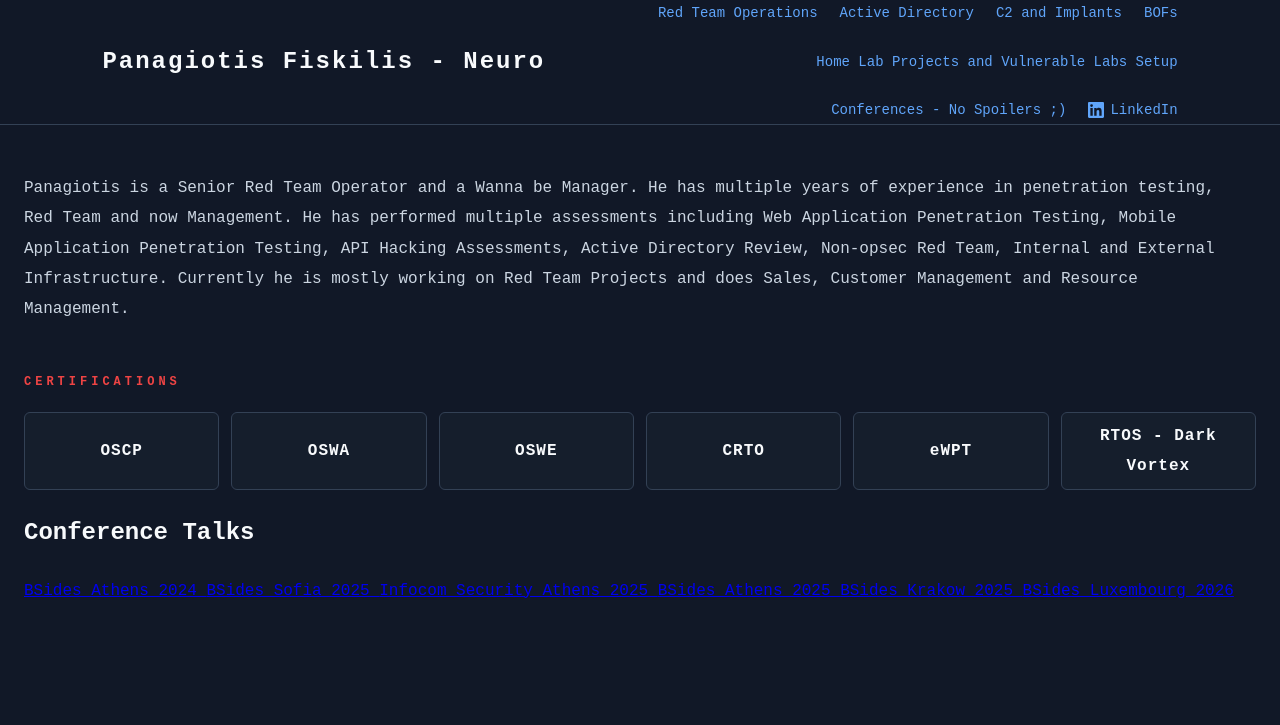
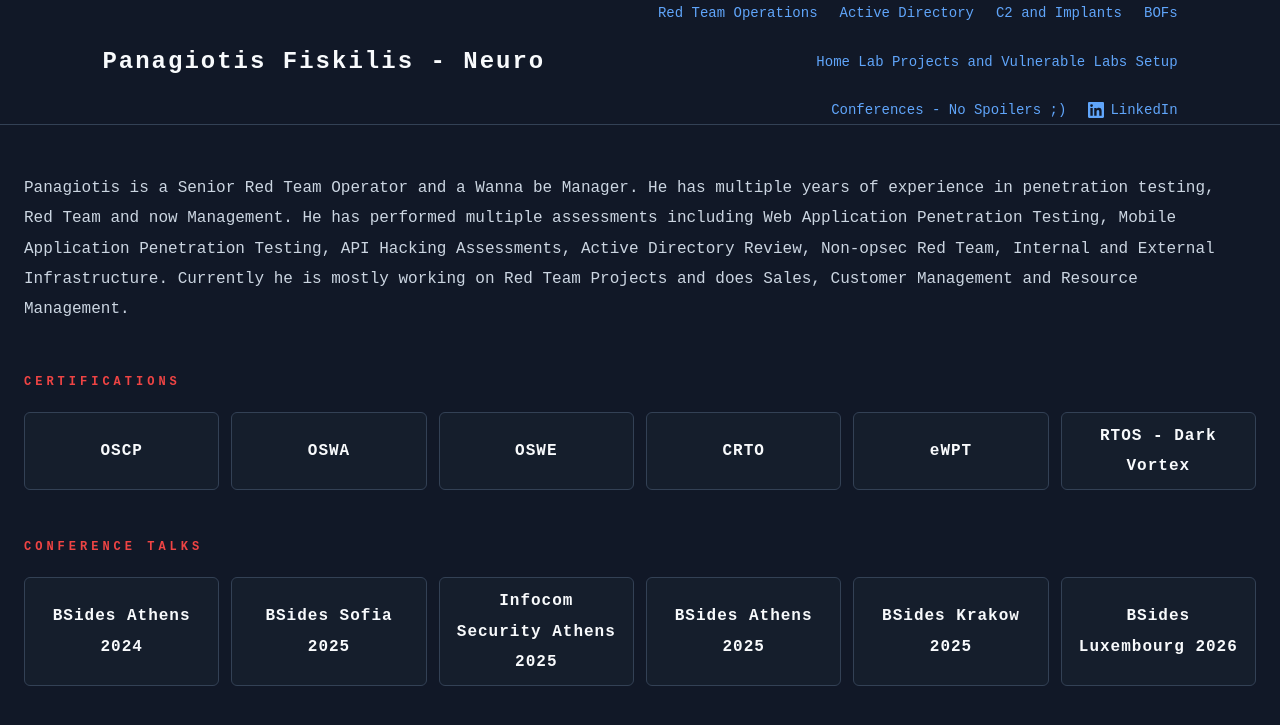
Before and after one commit to Panagiotis-INS/Panagiotis-INS.github.io, a Jekyll site: the page built from index.html, in a window 1280 px wide. Shown: the top 725 px of the page. Built offline with Jekyll 4.4.1, drawn with Linux system fonts in a browser that asks for light colours.

Commit message:
Added Conferences

```diff
--- a/assets/css/style.css
+++ b/assets/css/style.css
@@ -324,3 +324,62 @@ p {
 .post-preview h2 a:hover {
   color: var(--red);
 }
+/* Conference talks */
+
+.talks {
+  margin-top: 46px;
+}
+
+.talks h2 {
+  color: var(--red);
+  font-size: 12px;
+  text-transform: uppercase;
+  letter-spacing: 4px;
+  margin-bottom: 18px;
+}
+
+.talk-grid {
+  display: grid;
+  grid-template-columns: repeat(6, 1fr);
+  gap: 12px;
+}
+
+.talk {
+  display: flex;
+  align-items: center;
+  justify-content: center;
+  min-height: 78px;
+  border: 1px solid var(--border);
+  border-radius: 6px;
+  color: var(--fg);
+  text-decoration: none;
+  font-weight: bold;
+  letter-spacing: 1px;
+  background: rgba(31, 41, 55, 0.35);
+  text-align: center;
+  padding: 8px 12px;
+}
+
+.talk:hover {
+  background: rgba(239, 68, 68, 0.08);
+  color: var(--red);
+  border-color: var(--red);
+}
+
+@media (max-width: 1100px) {
+  .talk-grid {
+    grid-template-columns: repeat(3, 1fr);
+  }
+}
+
+@media (max-width: 700px) {
+  .talk-grid {
+    grid-template-columns: repeat(2, 1fr);
+  }
+}
+
+@media (max-width: 420px) {
+  .talk-grid {
+    grid-template-columns: 1fr;
+  }
+}
```
